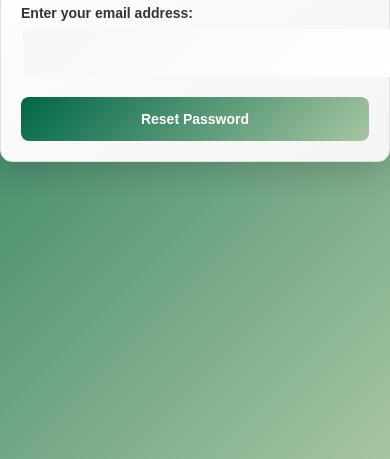
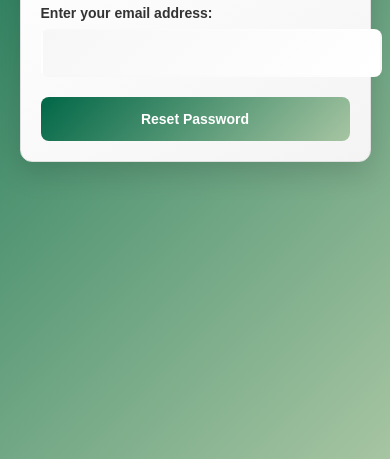
Before and after one commit to Chaziaa/Yadno_Sadcat, a website: page public/forgot-password.html in a window 390 px wide. Shown: the part 385-844 px from the top of the page. Drawn offline with Linux system fonts and the light colour scheme.

Commit message:
styles.css

```diff
--- a/public/styles.css
+++ b/public/styles.css
@@ -18,8 +18,10 @@ body {
     box-shadow: 0 10px 30px rgba(0, 0, 0, 0.15); /* Soft shadow for depth */
     padding: 40px;
     width: 350px;
+    max-width: 100%;
     border: 1px solid #e0e0e0; /* Light border */
     transition: box-shadow 0.3s ease, transform 0.3s ease; /* Smooth transition */
+    box-sizing: border-box; /* Include padding and border in element's total width and height */
 }
 
 /* Form container hover effect */
@@ -47,7 +49,9 @@ label {
 }
 
 /* Input styles */
-input[type="email"] {
+input[type="email"],
+input[type="password"],
+input[type="text"] {
     width: 100%;
     padding: 14px;
     margin-bottom: 20px;
@@ -60,7 +64,11 @@ input[type="email"] {
 
 /* Input hover and focus styles */
 input[type="email"]:hover,
-input[type="email"]:focus {
+input[type="email"]:focus,
+input[type="password"]:hover,
+input[type="password"]:focus,
+input[type="text"]:hover,
+input[type="text"]:focus {
     background: linear-gradient(135deg, #e8f2e1, #ffffff); /* Lighter green on hover/focus */
     border: 2px solid #006747; /* Starbucks Green border on focus */
     outline: none; /* Remove default outline */
@@ -110,6 +118,7 @@ button:active {
 .form-message.success {
     color: #4CAF50; /* Green for success message */
 }
+
 /* Styling for the "Go Back Home" link */
 a.back-home {
     display: inline-block;
@@ -149,7 +158,9 @@ a.back-home:active {
         font-size: 24px; /* Adjust heading size */
     }
 
-    input[type="email"] {
+    input[type="email"],
+    input[type="password"],
+    input[type="text"] {
         font-size: 14px; /* Smaller font size on mobile */
     }
 
```
